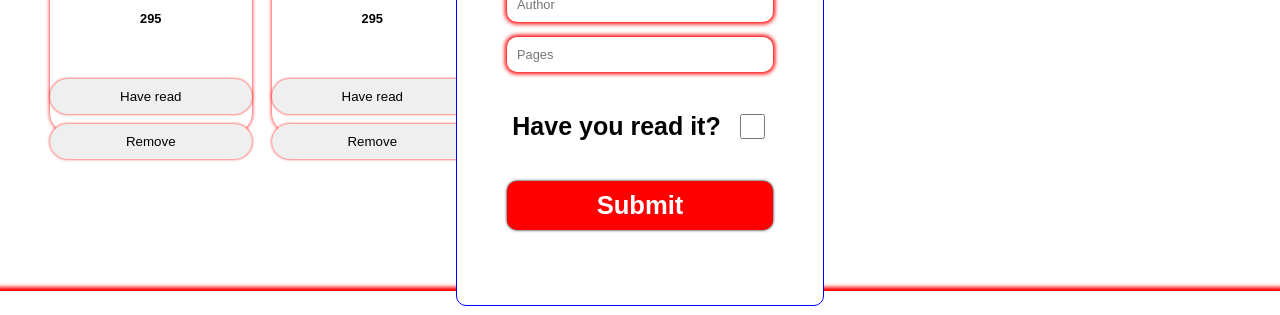
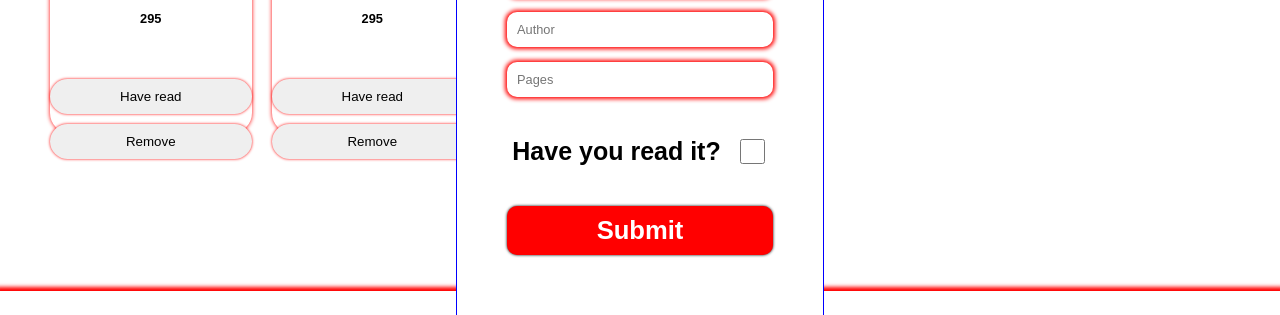
Before and after one commit to armin-164/library-project, a website: page src/index.html in a window 1280 px wide. Shown: the part 342-657 px from the top of the page. Drawn offline with Linux system fonts and the light colour scheme; a web font is replaced by a local one.

Commit message:
Update the popup position

```diff
--- a/src/css/style.css
+++ b/src/css/style.css
@@ -131,7 +131,7 @@ body {
     border: 1px solid blue;
     left: 0;
     right: 0;
-    top: 0;
+    top: 50px;
     bottom: 0;
     margin: auto;
     width: max-content;
```
